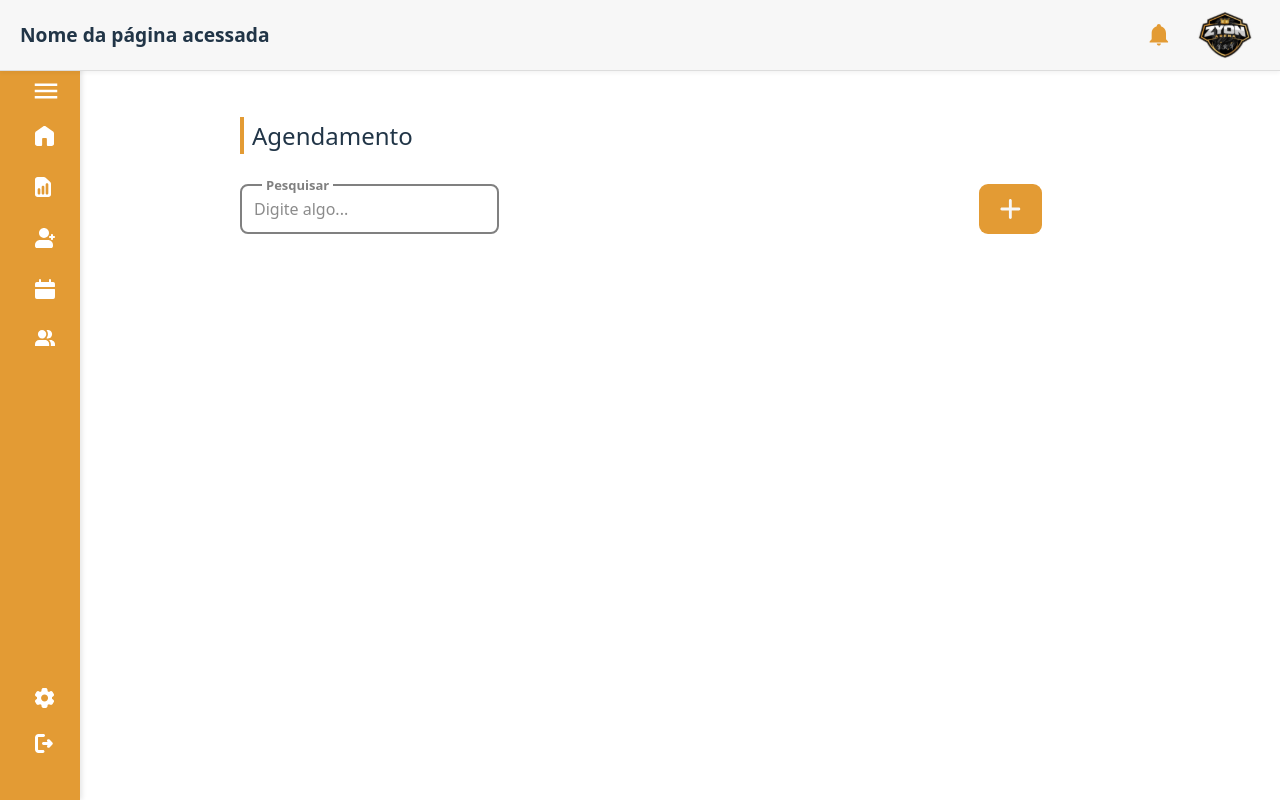
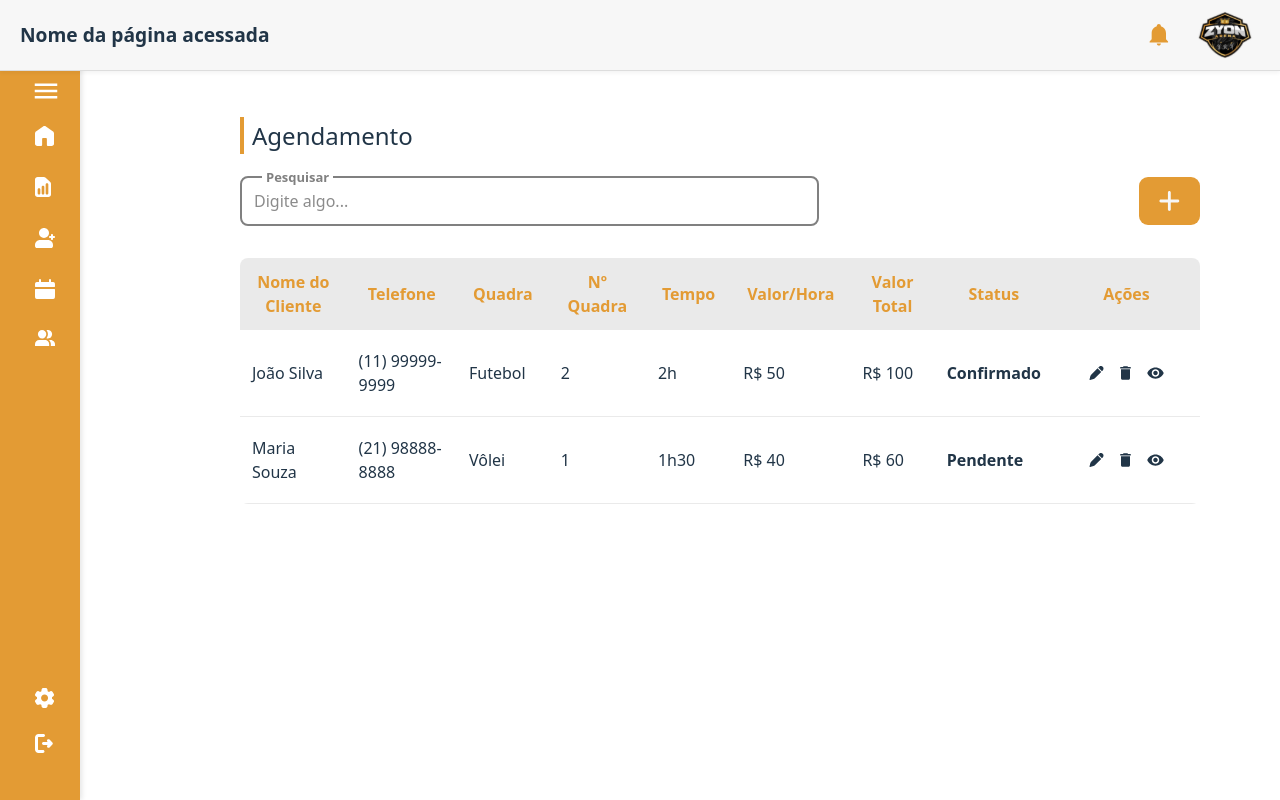
Before and after one commit to soouzaana/Ghours, a Vue app: page / in a window 1280 px wide. Built offline with nearby package versions, Linux system fonts and the light colour scheme.

Commit message:
feat: implement agendamentos screen :sparkles:

```diff
--- a/src/components/Icons/Eye.vue
+++ b/src/components/Icons/Eye.vue
@@ -1,13 +1,13 @@
 <template>
   <svg
-    width="11"
-    height="14"
-    viewBox="0 0 11 14"
+    width="17"
+    height="12"
+    viewBox="0 0 17 12"
     fill="none"
     xmlns="http://www.w3.org/2000/svg"
   >
     <path
-      d="M0.991211 12.25C0.991211 13.075 1.66621 13.75 2.49121 13.75H8.49121C9.31621 13.75 9.99121 13.075 9.99121 12.25V3.25H0.991211V12.25ZM10.7412 1H8.11621L7.36621 0.25H3.61621L2.86621 1H0.241211V2.5H10.7412V1Z"
+      d="M8.49121 3.75C7.89447 3.75 7.32218 3.98705 6.90022 4.40901C6.47826 4.83097 6.24121 5.40326 6.24121 6C6.24121 6.59674 6.47826 7.16903 6.90022 7.59099C7.32218 8.01295 7.89447 8.25 8.49121 8.25C9.08795 8.25 9.66024 8.01295 10.0822 7.59099C10.5042 7.16903 10.7412 6.59674 10.7412 6C10.7412 5.40326 10.5042 4.83097 10.0822 4.40901C9.66024 3.98705 9.08795 3.75 8.49121 3.75ZM8.49121 9.75C7.49665 9.75 6.54282 9.35491 5.83956 8.65165C5.1363 7.94839 4.74121 6.99456 4.74121 6C4.74121 5.00544 5.1363 4.05161 5.83956 3.34835C6.54282 2.64509 7.49665 2.25 8.49121 2.25C9.48577 2.25 10.4396 2.64509 11.1429 3.34835C11.8461 4.05161 12.2412 5.00544 12.2412 6C12.2412 6.99456 11.8461 7.94839 11.1429 8.65165C10.4396 9.35491 9.48577 9.75 8.49121 9.75ZM8.49121 0.375C4.74121 0.375 1.53871 2.7075 0.241211 6C1.53871 9.2925 4.74121 11.625 8.49121 11.625C12.2412 11.625 15.4437 9.2925 16.7412 6C15.4437 2.7075 12.2412 0.375 8.49121 0.375Z"
       fill="currentColor"
     />
   </svg>
--- a/src/components/Section/Inicio/Inicio.vue
+++ b/src/components/Section/Inicio/Inicio.vue
@@ -4,13 +4,55 @@ import MainLayout from "../../MainLayout/MainLayout.vue";
 import TextField from "../../VV/TextField.vue";
 import ButtonDefault from "../../UI/Button/Default/Default.vue";
 import IconAdd from "../../Icons/Add.vue";
+import IconEdit from "../../Icons/Edit.vue";
+import IconExclude from "../../Icons/Exclude.vue";
+import IconEye from "../../Icons/Eye.vue";
 
 const search = ref("");
+
+// dados de agendamentos
+const agendamentos = ref([
+  {
+    id: 1,
+    nomeCliente: "João Silva",
+    telefone: "(11) 99999-9999",
+    quadra: "Futebol",
+    numeroQuadra: 2,
+    tempo: "2h",
+    valorHora: 50,
+    valorTotal: 100,
+    status: "Confirmado",
+  },
+  {
+    id: 2,
+    nomeCliente: "Maria Souza",
+    telefone: "(21) 98888-8888",
+    quadra: "Vôlei",
+    numeroQuadra: 1,
+    tempo: "1h30",
+    valorHora: 40,
+    valorTotal: 60,
+    status: "Pendente",
+  },
+]);
+
+const editarAgendamento = (id: number) => {
+  console.log("Editar agendamento", id);
+};
+
+const excluirAgendamento = (id: number) => {
+  console.log("Excluir agendamento", id);
+};
+
+const verDetalhes = (id: number) => {
+  console.log("Ver detalhes agendamento", id);
+};
 </script>
 
 <template>
   <MainLayout>
     <p class="main-title text-2xl font-semibold">Agendamento</p>
+
     <div class="top-section">
       <TextField
         v-model="search"
@@ -18,12 +60,66 @@ const search = ref("");
         placeholder="Digite algo..."
         class="flex-1"
       />
-      <ButtonDefault><IconAdd></IconAdd> </ButtonDefault>
+      <ButtonDefault><IconAdd /> </ButtonDefault>
+    </div>
+
+    <div class="listagem">
+      <table>
+        <thead>
+          <tr>
+            <th>Nome do Cliente</th>
+            <th>Telefone</th>
+            <th>Quadra</th>
+            <th>Nº Quadra</th>
+            <th>Tempo</th>
+            <th>Valor/Hora</th>
+            <th>Valor Total</th>
+            <th>Status</th>
+            <th>Ações</th>
+          </tr>
+        </thead>
+        <tbody>
+          <tr v-for="agendamento in agendamentos" :key="agendamento.id">
+            <td>{{ agendamento.nomeCliente }}</td>
+            <td>{{ agendamento.telefone }}</td>
+            <td>{{ agendamento.quadra }}</td>
+            <td>{{ agendamento.numeroQuadra }}</td>
+            <td>{{ agendamento.tempo }}</td>
+            <td>R$ {{ agendamento.valorHora }}</td>
+            <td>R$ {{ agendamento.valorTotal }}</td>
+            <td>{{ agendamento.status }}</td>
+            <td class="secao-botoes">
+              <button
+                class="action-button"
+                @click="editarAgendamento(agendamento.id)"
+              >
+                <IconEdit />
+              </button>
+              <button
+                class="action-button"
+                @click="excluirAgendamento(agendamento.id)"
+              >
+                <IconExclude />
+              </button>
+              <button
+                class="action-button"
+                @click="verDetalhes(agendamento.id)"
+              >
+                <IconEye />
+              </button>
+            </td>
+          </tr>
+        </tbody>
+      </table>
     </div>
   </MainLayout>
 </template>
 
 <style scoped>
+.main-title {
+  margin-bottom: 1.5rem;
+}
+
 .main-title::before {
   content: "";
   width: 8px;
@@ -33,11 +129,91 @@ const search = ref("");
 }
 
 .top-section {
-  width: 100%;
   display: flex;
   justify-content: space-between;
   align-items: center;
-  gap: 30rem;
-  margin-top: 2rem;
+  gap: 20rem;
+  margin-bottom: 2rem;
+}
+
+.secao-botoes {
+  display: flex;
+  gap: 0.5rem;
+  justify-content: center;
+  align-items: center;
+  height: 100%;
+  padding: 2rem;
+}
+
+.action-button {
+  background-color: transparent;
+  padding: 0.25rem;
+  border-radius: 0.25rem;
+  transition: background 0.2s, color 0.2s;
+}
+
+.action-button:hover {
+  background-color: #f7f7f7;
+}
+
+.listagem {
+  width: 100%;
+  overflow-x: auto;
+}
+
+table {
+  width: 100%;
+  border-collapse: separate;
+  border-spacing: 0;
+  border-radius: 0.5rem;
+  overflow: hidden;
+  min-width: 800px;
+}
+
+thead {
+  background-color: rgba(128, 128, 128, 0.17);
+}
+
+th {
+  padding: 0.75rem 1rem;
+  font-weight: 600;
+  color: #e39b34;
+}
+
+td {
+  padding: 0.5rem 0.75rem;
+  vertical-align: middle;
+  border-bottom: 1px solid rgba(128, 128, 128, 0.17);
+}
+
+tbody tr {
+  border-bottom: 1px solid #e5e5e5;
+  transition: background 0.2s;
+  border-bottom: 1px solid rgba(128, 128, 128, 0.17);
+}
+
+tbody tr:hover {
+  background-color: #fdf6e3;
+}
+
+td:nth-child(8) {
+  font-weight: 600;
+}
+
+td:nth-child(8)::after {
+  content: attr(data-status);
+}
+
+.listagem::-webkit-scrollbar {
+  height: 8px;
+}
+
+.listagem::-webkit-scrollbar-thumb {
+  background-color: #e0e0e0;
+  border-radius: 4px;
+}
+
+.listagem::-webkit-scrollbar-track {
+  background-color: transparent;
 }
 </style>
--- a/src/style.css
+++ b/src/style.css
@@ -18,35 +18,9 @@ a:hover {
   color: #535bf2;
 }
 
-body {
-  margin: 0;
-  display: flex;
-  min-width: 320px;
-  min-height: 100vh;
-}
-
 h1 {
   font-size: 3.2em;
   line-height: 1.1;
-}
-
-button {
-  border-radius: 8px;
-  border: 1px solid transparent;
-  padding: 0.6em 1.2em;
-  font-size: 1em;
-  font-weight: 500;
-  font-family: inherit;
-  background-color: #1a1a1a;
-  cursor: pointer;
-  transition: border-color 0.25s;
-}
-button:hover {
-  border-color: #646cff;
-}
-button:focus,
-button:focus-visible {
-  outline: 4px auto -webkit-focus-ring-color;
 }
 
 .card {
```
